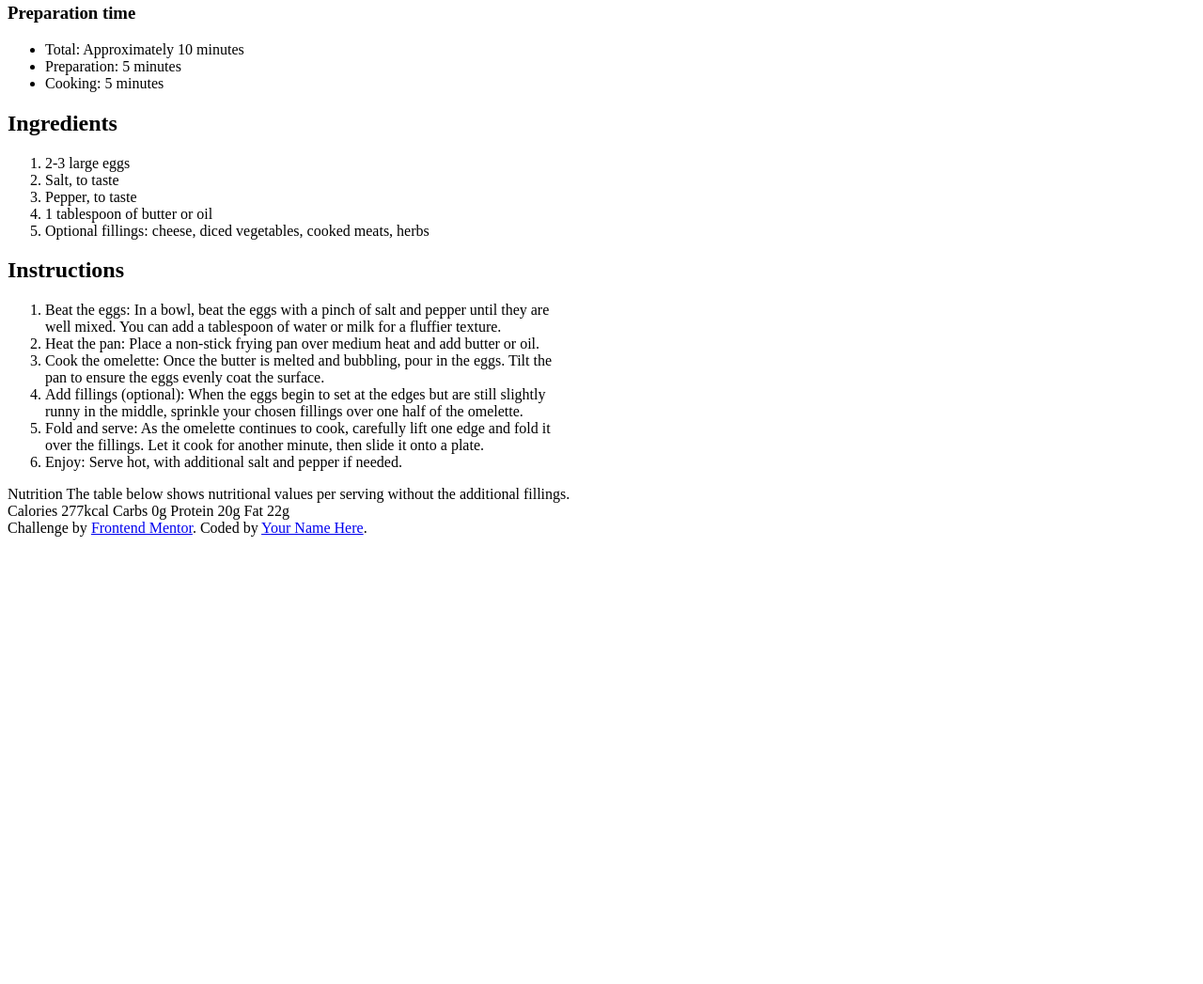
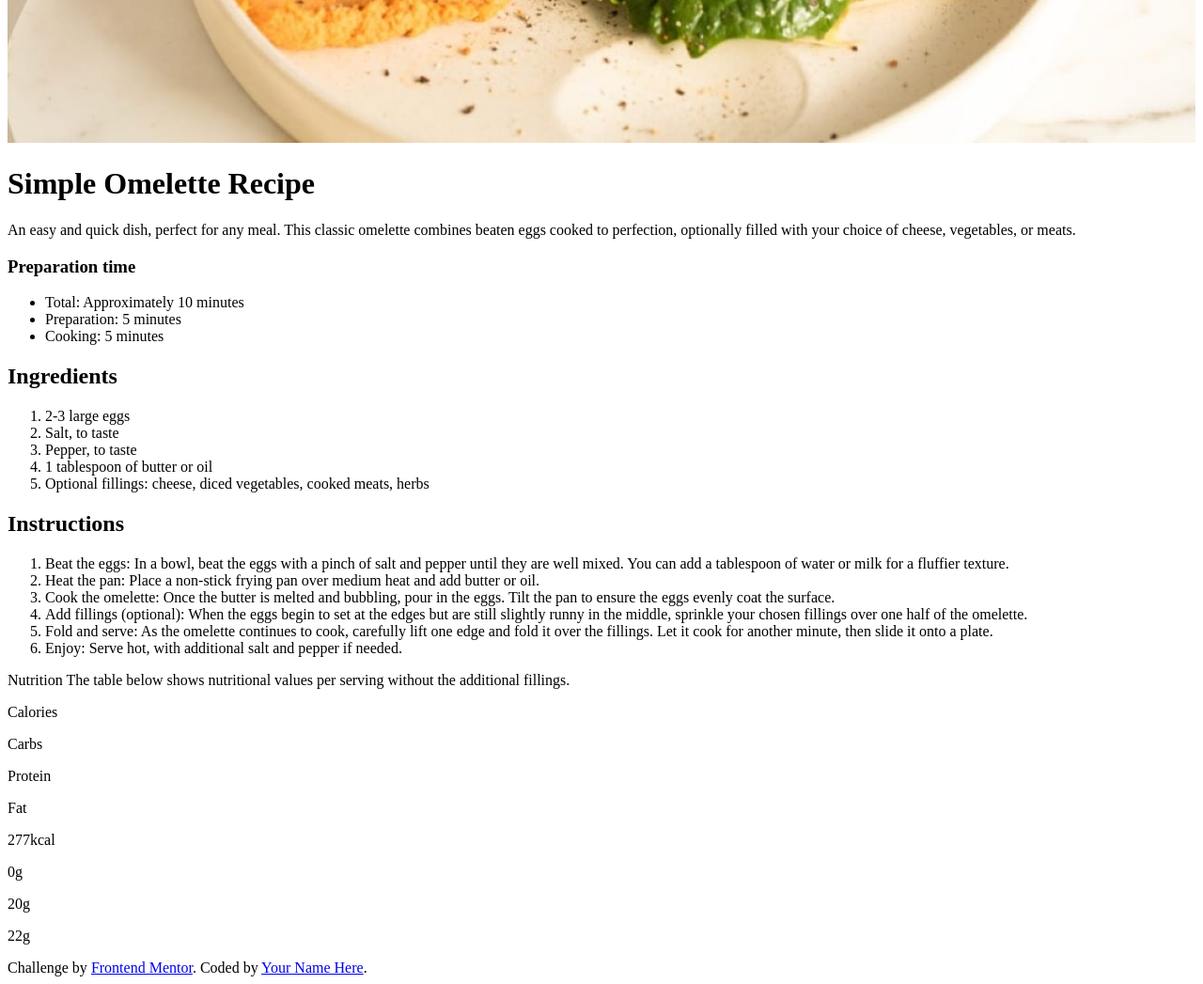
Before and after one commit to ramiroWeb/FM-Recipe-page, a plain HTML site: page index.html in a window 1280 px wide. Shown: the part 434-1481 px from the top of the page at 94% size. Before the commit the page ends 1013 px from the top, so only its background shows below. Drawn offline with Linux system fonts and the light colour scheme.

Commit message:
html restructured

```diff
--- a/index.html
+++ b/index.html
@@ -15,27 +15,31 @@
     <title>Frontend Mentor | Recipe page</title>
     <link rel="stylesheet" href="dist/css/main.css" />
   </head>
-  <body class="container">
-    <header class="container__header">
-      <img src="assets/images/image-omelette.jpeg" alt="omelette-dish">
-      <h1>Simple Omelette Recipe</h1>
-      <p>
+  <body>
+    <main class="recipe">
+      <div class="recipe__image">
+        <img
+          src="assets/images/image-omelette.jpeg"
+          alt="Omelette Dish"
+          srcset=""
+        />
+      </div>
+      <div class="recipe__content">
+        <h1 class="recipe__title">Simple Omelette Recipe</h1>
+        <p class="recipe__description">
           An easy and quick dish, perfect for any meal. This classic omelette
           combines beaten eggs cooked to perfection, optionally filled with your
           choice of cheese, vegetables, or meats.
         </p>
-    </header>
-    <main class="container__content">
-      <article class="container__content-prep-time">
+        <section class="recipe__section-prep-time">
           <h3>Preparation time</h3>
           <ul>
             <li>Total: Approximately 10 minutes</li>
             <li>Preparation: 5 minutes</li>
             <li>Cooking: 5 minutes</li>
           </ul>
-      </article>
-
-      <section class="container__content-ingredient">
+        </section>
+        <section class="recipe__section-ingredients">
           <h2>Ingredients</h2>
           <ol>
             <li>2-3 large eggs</li>
@@ -47,25 +51,25 @@
             </li>
           </ol>
         </section>
-      <section class="container__content-instruction">
+        <section class="recipe__section-instructions">
           <h2>Instructions</h2>
           <ol>
             <li>
               Beat the eggs: In a bowl, beat the eggs with a pinch of salt and
-            pepper until they are well mixed. You can add a tablespoon of water
-            or milk for a fluffier texture.
+              pepper until they are well mixed. You can add a tablespoon of
+              water or milk for a fluffier texture.
             </li>
             <li>
-            Heat the pan: Place a non-stick frying pan over medium heat and add
-            butter or oil.
+              Heat the pan: Place a non-stick frying pan over medium heat and
+              add butter or oil.
             </li>
             <li>
               Cook the omelette: Once the butter is melted and bubbling, pour in
               the eggs. Tilt the pan to ensure the eggs evenly coat the surface.
             </li>
             <li>
-            Add fillings (optional): When the eggs begin to set at the edges but
-            are still slightly runny in the middle, sprinkle your chosen
+              Add fillings (optional): When the eggs begin to set at the edges
+              but are still slightly runny in the middle, sprinkle your chosen
               fillings over one half of the omelette.
             </li>
             <li>
@@ -73,13 +77,33 @@
               one edge and fold it over the fillings. Let it cook for another
               minute, then slide it onto a plate.
             </li>
-          <li>Enjoy: Serve hot, with additional salt and pepper if needed.</li>
+            <li>
+              Enjoy: Serve hot, with additional salt and pepper if needed.
+            </li>
           </ol>
         </section>
-      <section class="container__content-Nutrition">
-        Nutrition The table below shows nutritional values per serving without
-        the additional fillings. Calories 277kcal Carbs 0g Protein 20g Fat 22g
+        <!-- TODO:  -->
+        <section class="recipe__section-nutrition">
+          <p>
+            Nutrition The table below shows nutritional values per serving
+            without the additional fillings.
+          </p>
+          <div class="grid-table">
+            <div class="column-name">
+              <p>Calories</p>
+              <p>Carbs</p>
+              <p>Protein</p>
+              <p>Fat</p>
+            </div>
+          </div>
+          <div class="column-value">
+            <p>277kcal</p>
+            <p>0g</p>
+            <p>20g</p>
+            <p>22g</p>
+          </div>
         </section>
+      </div>
     </main>
 
     <div class="attribution">
```
Lines whose indentation alone changed are shown as unchanged.
